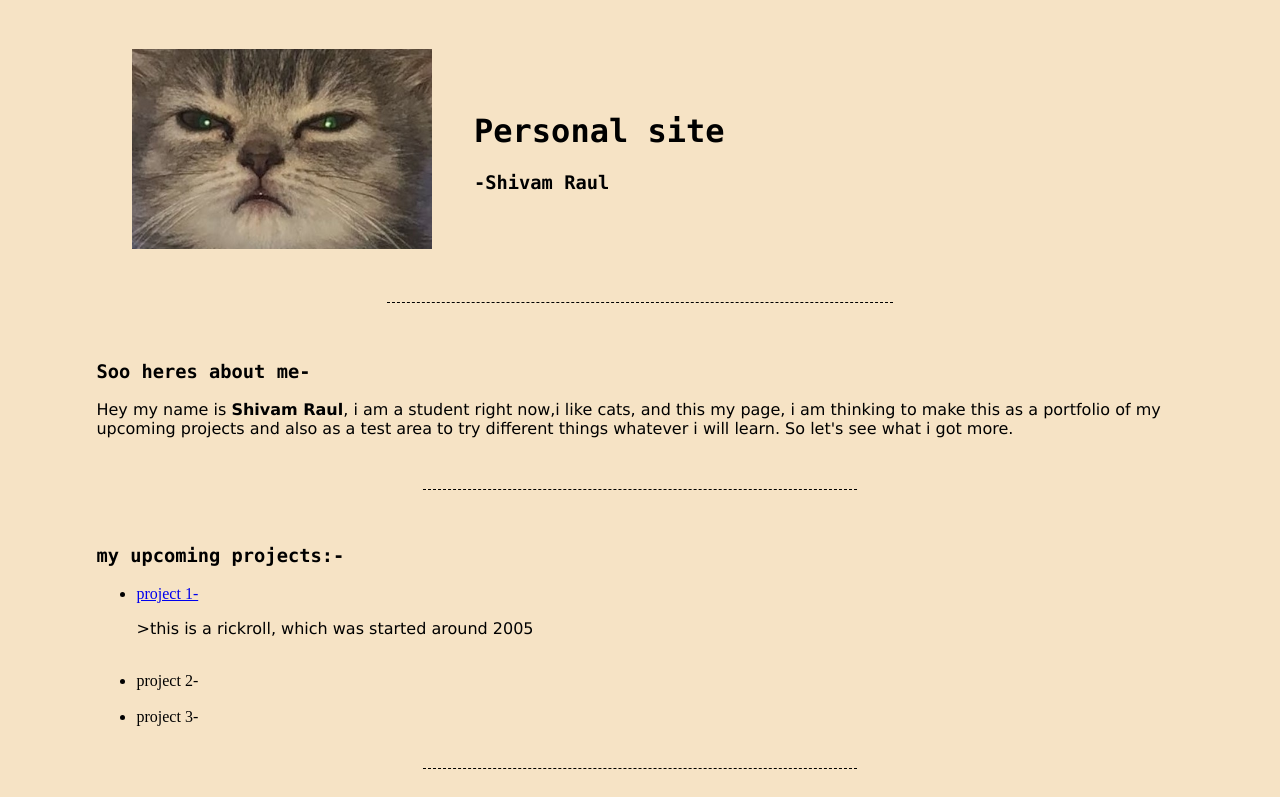
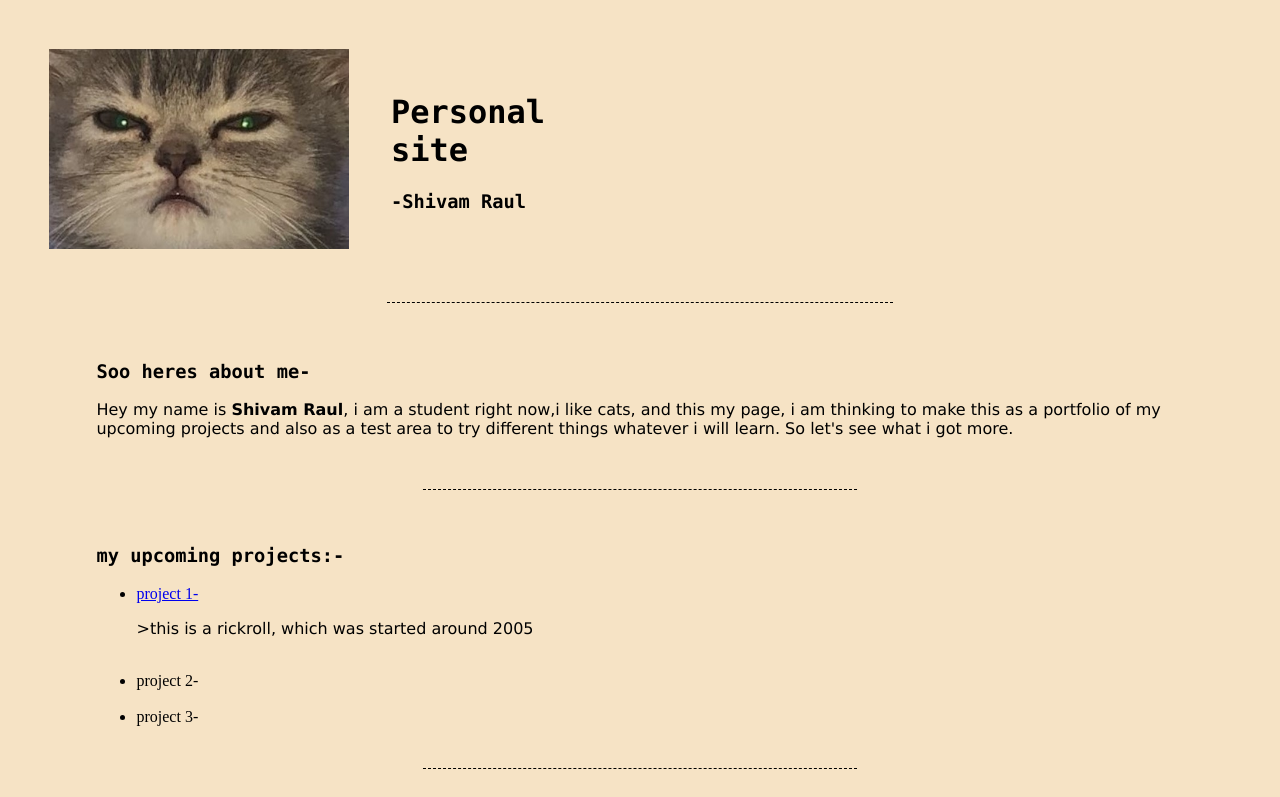
Before and after one commit to shivam213r/hello, a plain HTML site: page index.html in a window 1280 px wide. Shown: the top 797 px of the page. Drawn offline with Linux system fonts and the light colour scheme.

Commit message:
Add files via upload

```diff
--- a/style.css
+++ b/style.css
@@ -22,6 +22,6 @@ p{
   font-family: Verdana;
 }
 table{
-  padding-right: 33.5%;
+  padding-right: 48%;
 
 }
```
